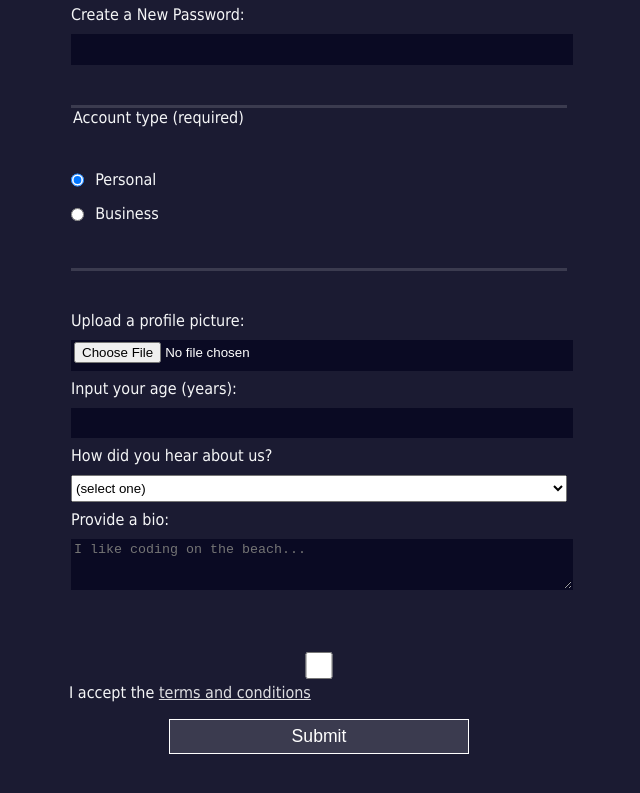
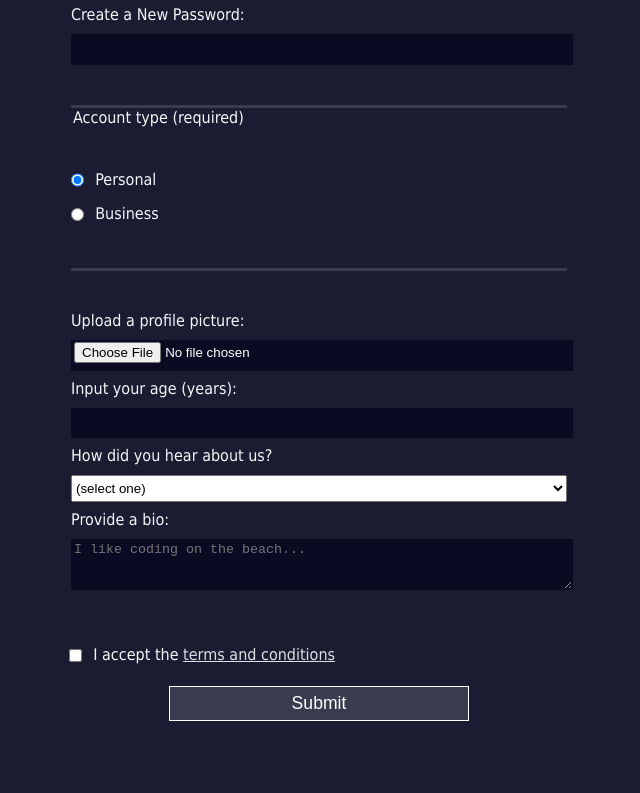
Before and after one commit to Janabdelgawad/FCC-fourth-project, a plain HTML site: page index.html in a window 1280 px wide. Shown: the part 375-1168 px from the top of the page, without its empty margins (321-961 px from the left). After the commit the page ends 1146 px from the top, so only its background shows below. Drawn offline with Linux system fonts and the light colour scheme.

Commit message:
Update index.html
added inline class to the terms and conditions

```diff
--- a/index.html
+++ b/index.html
@@ -37,7 +37,7 @@
         </label>
       </fieldset>
       <label for="terms-and-conditions">
-        <input id="terms-and-conditions" type="checkbox" required name="terms-and-conditions" /> I accept the <a href="https://www.freecodecamp.org/news/terms-of-service/">terms and conditions</a>
+        <input id="terms-and-conditions" type="checkbox" required name="terms-and-conditions" class = "inline"/> I accept the <a href="https://www.freecodecamp.org/news/terms-of-service/">terms and conditions</a>
       </label>
       <input type="submit" value="Submit" />
     </form>
```
